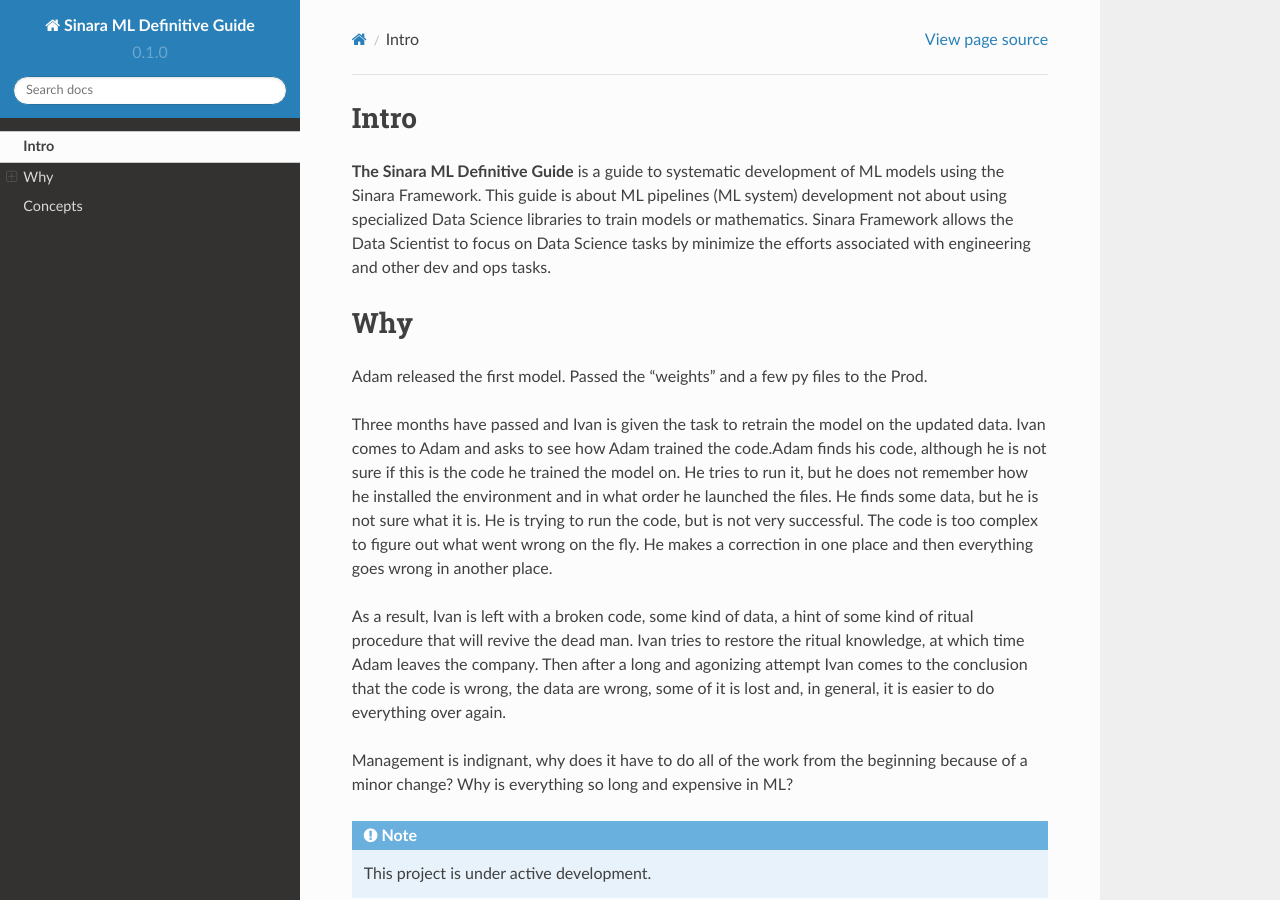
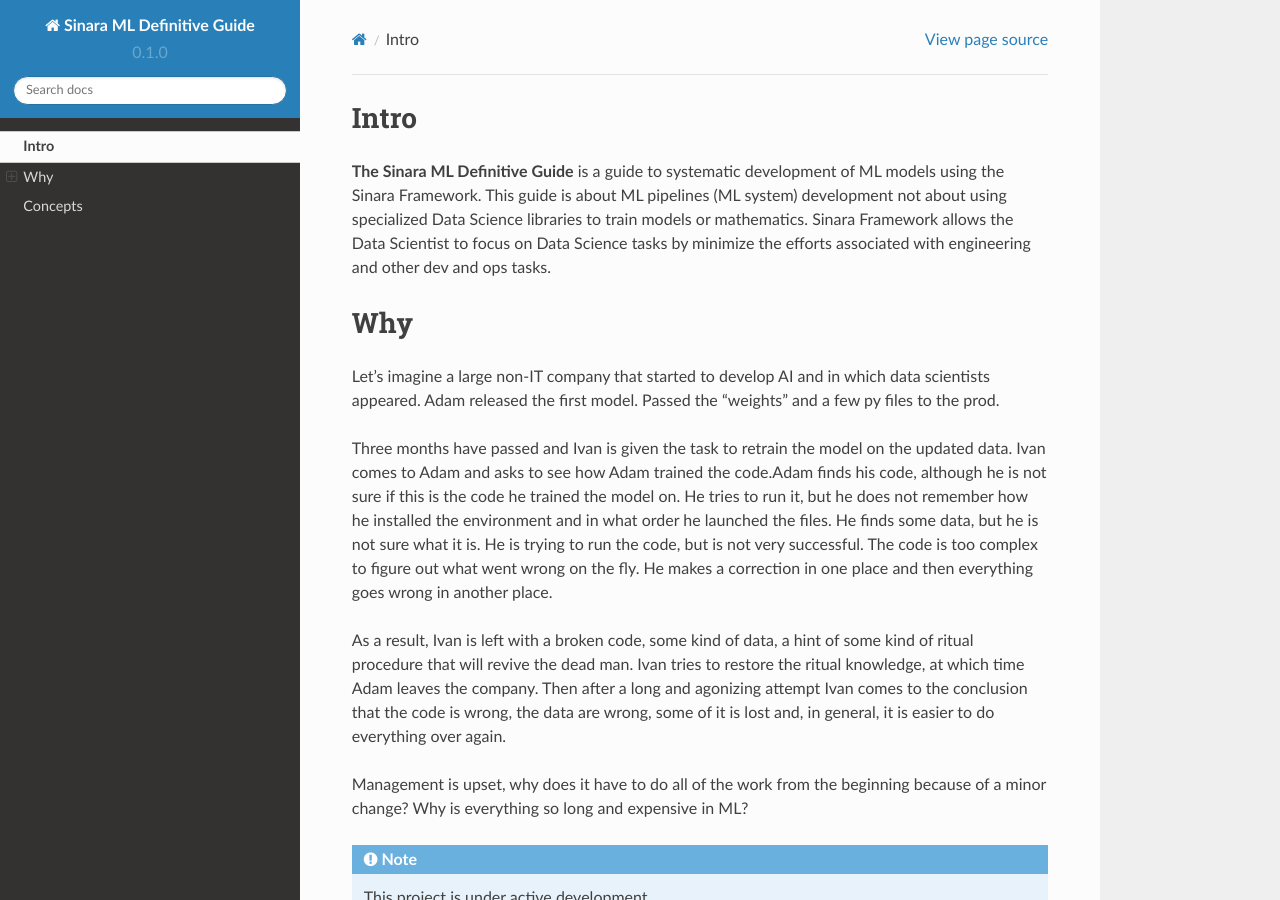
Before and after one commit to 4-DS/SinaraML-Def-Guide, a Sphinx documentation site: the page built from docs/source/intro.rst, in a window 1280 px wide and 900 px high. Built offline with Sphinx 7.4.7 and the Read the Docs theme 2.0.0, drawn with Linux system fonts in a browser that asks for light colours.

Commit message:
Update intro.rst

```diff
--- a/docs/source/intro.rst
+++ b/docs/source/intro.rst
@@ -6,13 +6,13 @@
 Why
 ===================
 
-Adam released the first model. Passed the "weights" and a few py files to the Prod.
+Let's imagine a large non-IT company that started to develop AI and in which data scientists appeared. Adam released the first model. Passed the "weights" and a few py files to the prod.
 
 Three months have passed and Ivan is given the task to retrain the model on the updated data. Ivan comes to Adam and asks to see how Adam trained the code.Adam finds his code, although he is not sure if this is the code he trained the model on. He tries to run it, but he does not remember how he installed the environment and in what order he launched the files. He finds some data, but he is not sure what it is. He is trying to run the code, but is not very successful. The code is too complex to figure out what went wrong on the fly. He makes a correction in one place and then everything goes wrong in another place.
 
 As a result, Ivan is left with a broken code, some kind of data, a hint of some kind of ritual procedure that will revive the dead man. Ivan tries to restore the ritual knowledge, at which time Adam leaves the company. Then after a long and agonizing attempt Ivan comes to the conclusion that the code is wrong, the data are wrong, some of it is lost and, in general, it is easier to do everything over again.
 
-Management is indignant, why does it have to do all of the work from the beginning because of a minor change? Why is everything so long and expensive in ML?
+Management is upset, why does it have to do all of the work from the beginning because of a minor change? Why is everything so long and expensive in ML?
 
 
 .. note::
```
